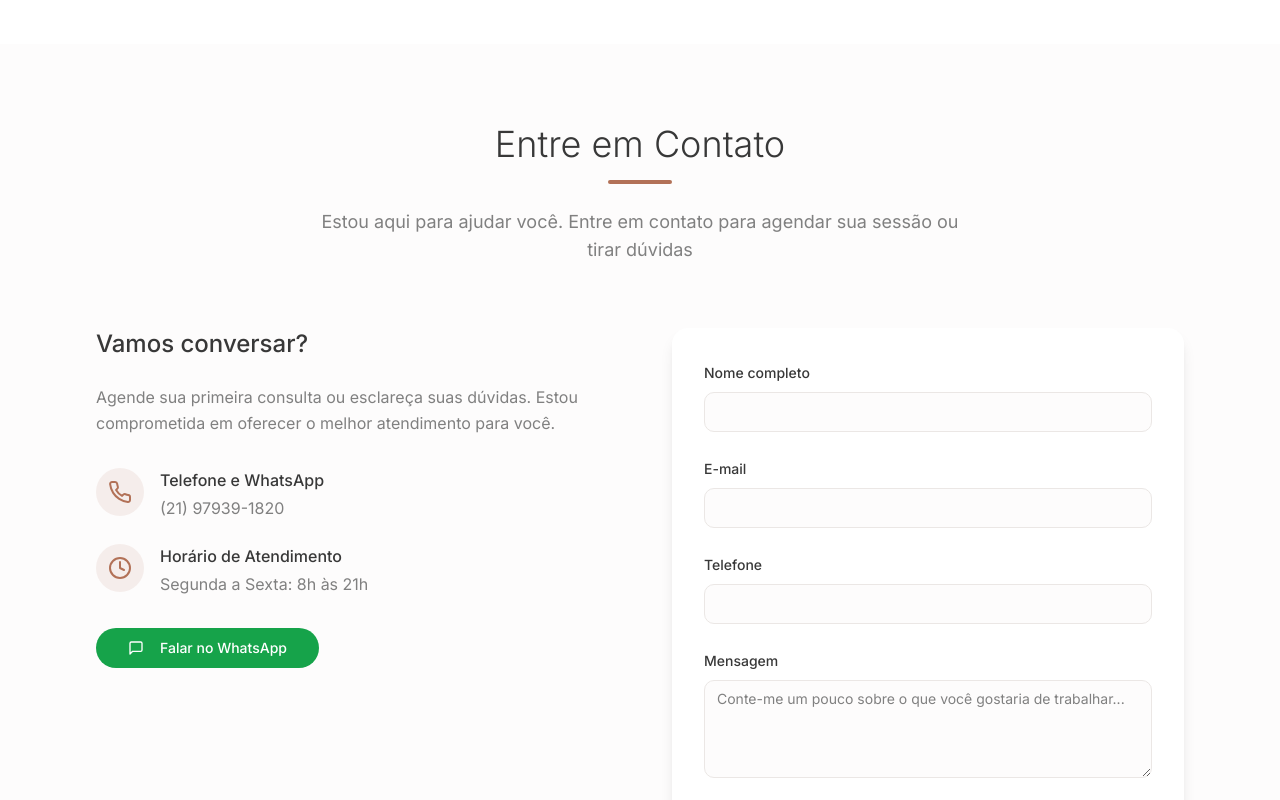
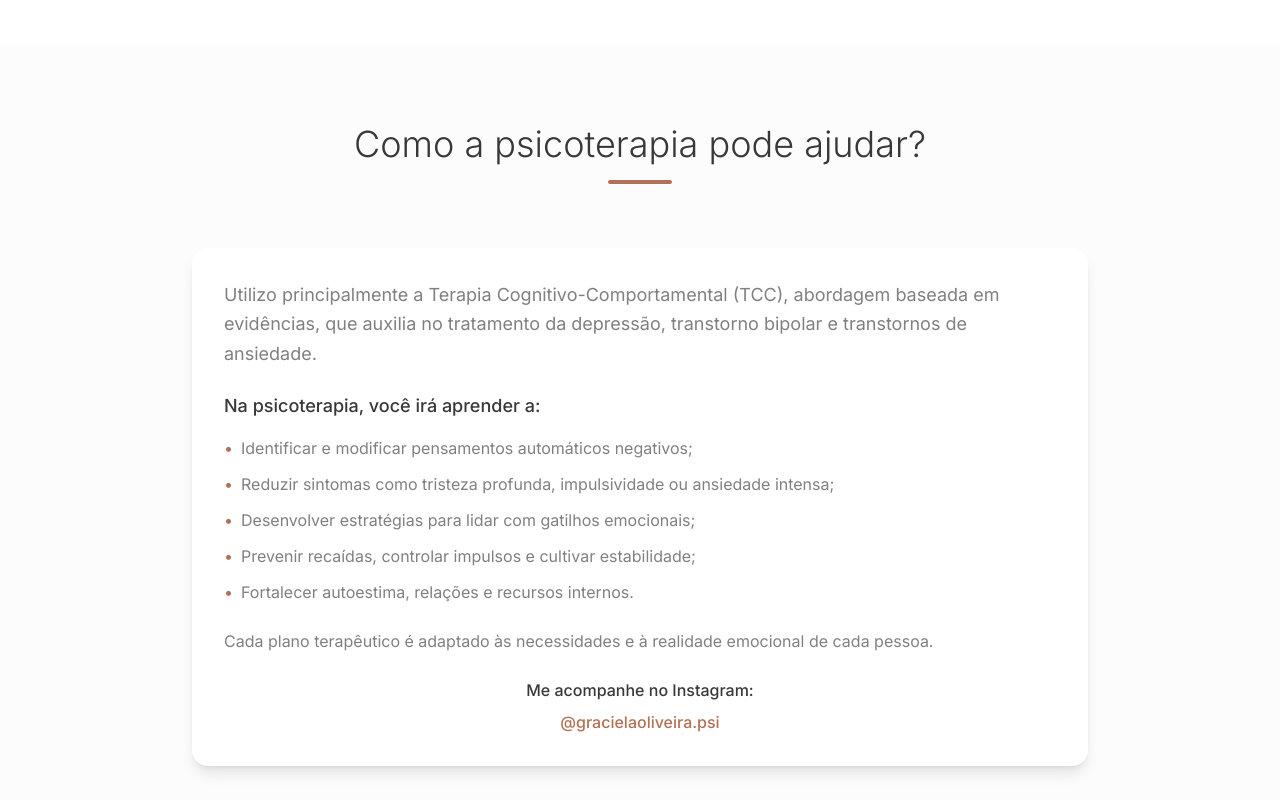
Before and after one commit to joaozzns/psicologiagrazi, a React (Vite) app: page / in a window 1280 px wide. Shown: the part 4400-5200 px from the top of the page. Built offline with nearby package versions, Linux system fonts and the light colour scheme.

Commit message:
Add "How Psychotherapy Can Help" section
Adds a new section titled "Como a psicoterapia pode ajudar?" below the "Sobre os transtornos" section. This new section includes information about the Cognitive Behavioral Therapy (TCC) approach, its benefits, and the psychologist's Instagram handle.

```diff
--- /dev/null
+++ b/src/components/PsychotherapyHelp.tsx
@@ -0,0 +1,61 @@
+
+const PsychotherapyHelp = () => {
+  return (
+    <section className="py-20 bg-background">
+      <div className="container-max section-padding">
+        <div className="text-center mb-16">
+          <h2 className="text-3xl md:text-4xl font-light text-foreground mb-4">
+            Como a psicoterapia pode ajudar?
+          </h2>
+          <div className="w-16 h-1 bg-primary rounded-full mx-auto mb-6"></div>
+        </div>
+
+        <div className="max-w-4xl mx-auto">
+          <div className="bg-white rounded-2xl p-8 shadow-lg mb-8">
+            <p className="text-lg text-muted-foreground leading-relaxed mb-6">
+              Utilizo principalmente a Terapia Cognitivo-Comportamental (TCC), abordagem baseada em evidências, que auxilia no tratamento da depressão, transtorno bipolar e transtornos de ansiedade.
+            </p>
+
+            <p className="text-lg text-foreground font-medium mb-4">
+              Na psicoterapia, você irá aprender a:
+            </p>
+
+            <ul className="space-y-3 text-muted-foreground mb-6">
+              <li className="flex items-start">
+                <span className="text-primary mr-2">•</span>
+                Identificar e modificar pensamentos automáticos negativos;
+              </li>
+              <li className="flex items-start">
+                <span className="text-primary mr-2">•</span>
+                Reduzir sintomas como tristeza profunda, impulsividade ou ansiedade intensa;
+              </li>
+              <li className="flex items-start">
+                <span className="text-primary mr-2">•</span>
+                Desenvolver estratégias para lidar com gatilhos emocionais;
+              </li>
+              <li className="flex items-start">
+                <span className="text-primary mr-2">•</span>
+                Prevenir recaídas, controlar impulsos e cultivar estabilidade;
+              </li>
+              <li className="flex items-start">
+                <span className="text-primary mr-2">•</span>
+                Fortalecer autoestima, relações e recursos internos.
+              </li>
+            </ul>
+
+            <p className="text-muted-foreground leading-relaxed mb-6">
+              Cada plano terapêutico é adaptado às necessidades e à realidade emocional de cada pessoa.
+            </p>
+
+            <div className="text-center">
+              <p className="text-foreground font-medium mb-2">Me acompanhe no Instagram:</p>
+              <p className="text-primary font-medium">@gracielaoliveira.psi</p>
+            </div>
+          </div>
+        </div>
+      </div>
+    </section>
+  );
+};
+
+export default PsychotherapyHelp;
--- a/src/pages/Index.tsx
+++ b/src/pages/Index.tsx
@@ -5,6 +5,7 @@ import About from '@/components/About';
 import Services from '@/components/Services';
 import Areas from '@/components/Areas';
 import AboutDisorders from '@/components/AboutDisorders';
+import PsychotherapyHelp from '@/components/PsychotherapyHelp';
 import Contact from '@/components/Contact';
 import Footer from '@/components/Footer';
 
@@ -18,6 +19,7 @@ const Index = () => {
         <Services />
         <Areas />
         <AboutDisorders />
+        <PsychotherapyHelp />
         <Contact />
       </main>
       <Footer />
```
